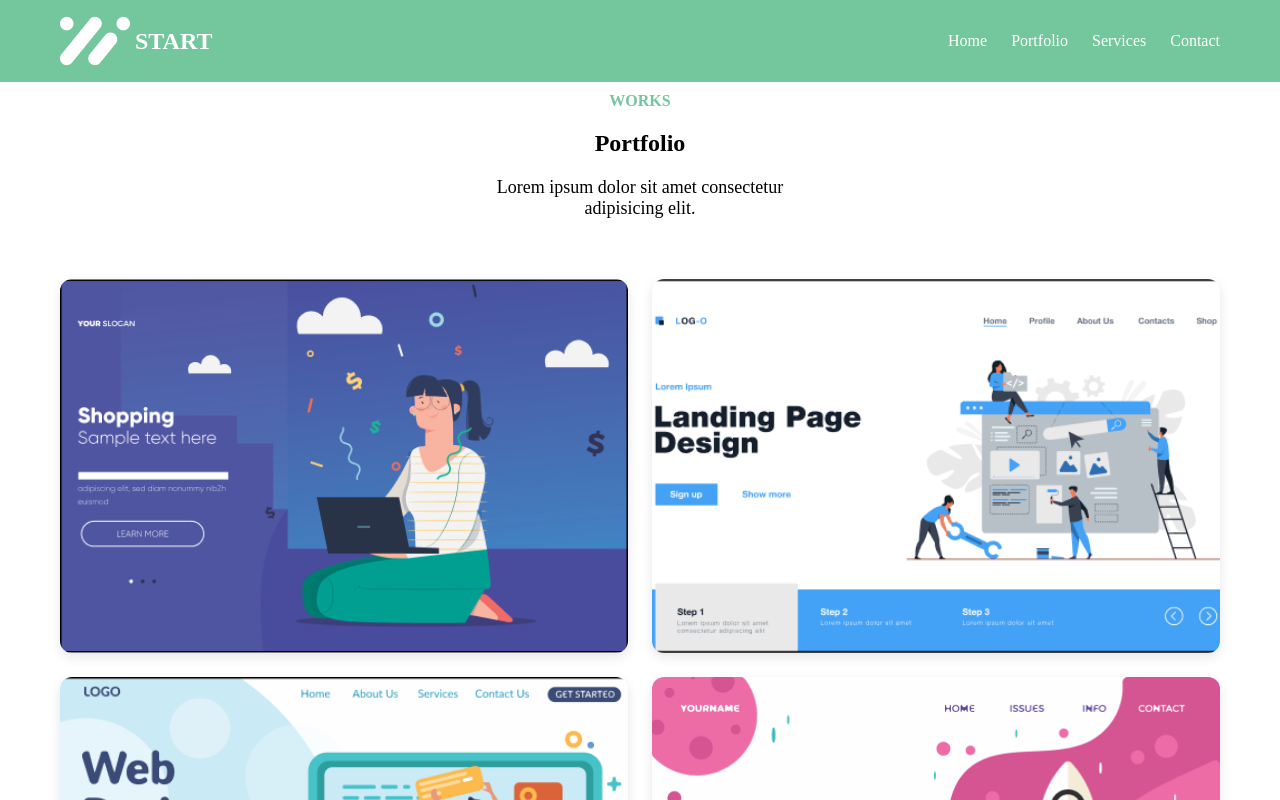
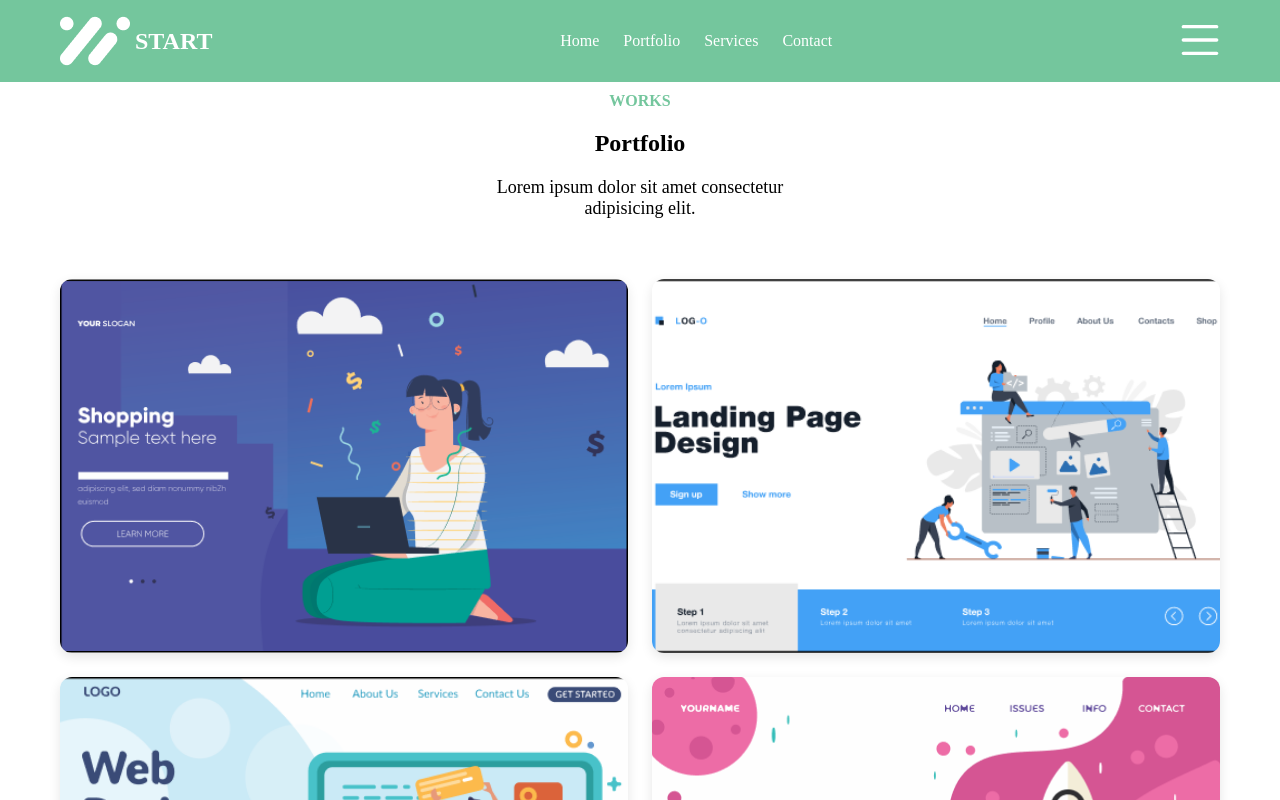
Before and after one commit to Narekharutyunyan020/react-main, a React (Vite) app: page / in a window 1280 px wide. Shown: the top 800 px of the page. Built offline with nearby package versions, Linux system fonts and the light colour scheme.

Commit message:
menu icon

```diff
--- a/src/components/Header/Header.css
+++ b/src/components/Header/Header.css
@@ -9,7 +9,7 @@
 
 
   .header {
-    background-color: rgba(116, 198, 157, 1);
+    background-color: #74c69d;
     color: white;
     padding: 1rem 0;
   }
@@ -50,6 +50,22 @@
   .nav-links a:hover {
     color: #00bcd4;
   }
+  .btn {
+    background-color: transparent;
+    border: none;
+    cursor: pointer;
+    position: relative;
+    z-index: 1000;
+  }
+  .menuBlock{
+    height: 100dvh;
+    position: fixed;
+    top: 0;
+    width: 100%;
+    background-color: rgba(240, 14, 14, 0.507);
+    left: -100%;
+    transition: 0.3s;
+  }
 
   /* ՄԻՋԻՆ ԵՎ ՓՈՔՐ ԷԿՐԱՆՆԵՐԻ ՀԱՄԱՐ */
   @media (max-width: 768px) {
--- a/src/components/Header/Header.jsx
+++ b/src/components/Header/Header.jsx
@@ -1,8 +1,12 @@
 
 import { Link } from "react-router-dom"
 import "./Header.css"
+import Menuicons from "../../icons/menuicons"
+import { useState } from "react"
 
 function Header() {
+  const [menuState, setMenuState] = useState(false)
+
   return <header className="header">
     <div className="container">
       <div className="logoImg">
@@ -11,6 +15,7 @@ function Header() {
       </div>
 
       <nav>
+
         <ul className="nav-links">
           <li><Link to="/">Home</Link></li>
           <li><a href="#portfolio">Portfolio</a></li>
@@ -18,6 +23,15 @@ function Header() {
           <li><a href="#contact">Contact</a></li>
         </ul>
       </nav>
+      <button className="btn" onClick={()=>setMenuState(!menuState)}>
+        <Menuicons size={40} color="white" />
+      </button>
+      <div style={{ left: menuState ? '0' : '-100%' }} className="menuBlock">
+
+
+
+      </div>
+
     </div>
   </header>
 
--- /dev/null
+++ b/src/icons/Menuicons.jsx
@@ -0,0 +1,20 @@
+import React from 'react'
+
+const Menuicons = ({size,color}) => {
+    return (
+        <svg viewBox="0 0 24 24" width={size} height={size} fill="none" xmlns="http://www.w3.org/2000/svg">
+            <g id="SVGRepo_bgCarrier" strokeWidth="0">
+            </g>
+            <g id="SVGRepo_tracerCarrier" strokeLinecap="round" strokelinejoin="round"></g>
+            <g id="SVGRepo_iconCarrier">
+                <path d="M1 12C1 11.4477 1.44772 11 2 11H22C22.5523 11 23 11.4477 23 12C23 12.5523 22.5523 13 22 13H2C1.44772 13 1 12.5523 1 12Z" fill={color}></path>
+                <path d="M1 4C1 3.44772 1.44772 3 2 3H22C22.5523 3 23 3.44772 23 4C23 4.55228 22.5523 5 22 5H2C1.44772 5 1 4.55228 1 4Z" fill={color}>
+                </path>
+                <path d="M1 20C1 19.4477 1.44772 19 2 19H22C22.5523 19 23 19.4477 23 20C23 20.5523 22.5523 21 22 21H2C1.44772 21 1 20.5523 1 20Z" fill={color}>
+                </path>
+            </g>
+        </svg>
+    )
+}
+
+export default Menuicons
```
